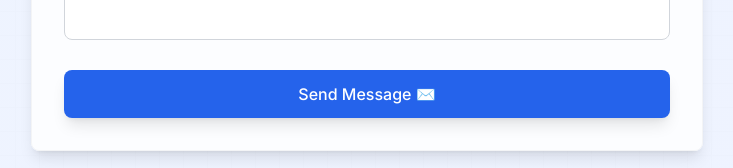
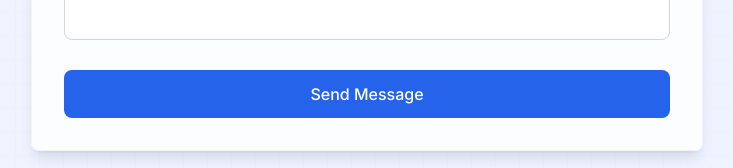
Before and after one commit to jaswanth119/Portfolio, a Next.js app: page / in a window 1280 px wide. Shown: the part 5623-5791 px from the top of the page, without its empty margins (273-1006 px from the left). Built offline with nearby package versions, Linux system fonts and the light colour scheme.

Commit message:
Added EmailJS integration for contact form

```diff
--- a/package.json
+++ b/package.json
@@ -14,8 +14,11 @@
     "deploy": "next build && npx firebase deploy"
   },
   "dependencies": {
+    "@emailjs/browser": "^4.4.1",
+    "@sendgrid/mail": "^8.1.4",
     "firebase": "^11.6.0",
     "next": "15.2.4",
+    "nodemailer": "^6.10.0",
     "react": "^19.0.0",
     "react-dom": "^19.0.0"
   },
@@ -23,6 +26,7 @@
     "@eslint/eslintrc": "^3",
     "@tailwindcss/postcss": "^4",
     "@types/node": "^20",
+    "@types/nodemailer": "^6.4.17",
     "@types/react": "^19",
     "@types/react-dom": "^19",
     "autoprefixer": "^10.4.14",
--- a/src/components/Contact.tsx
+++ b/src/components/Contact.tsx
@@ -1,6 +1,8 @@
 'use client';
 
-import React, { useState } from 'react';
+import React, { useState, useEffect } from 'react';
+import emailjs from '@emailjs/browser';
+import { emailConfig } from '../lib/emailjs';
 
 const Contact = () => {
   const [formData, setFormData] = useState({
@@ -9,15 +11,39 @@ const Contact = () => {
     message: ''
   });
   const [showSuccess, setShowSuccess] = useState(false);
+  const [isSubmitting, setIsSubmitting] = useState(false);
+  const [error, setError] = useState('');
 
-  const handleSubmit = (e: React.FormEvent) => {
+  useEffect(() => {
+    emailjs.init(emailConfig.publicKey);
+  }, []);
+
+  const handleSubmit = async (e: React.FormEvent) => {
     e.preventDefault();
-    // Here you would typically send the form data to your backend
-    console.log('Form submitted:', formData);
-    setShowSuccess(true);
-    setFormData({ name: '', email: '', message: '' });
-    // Don't scroll to top
-    setTimeout(() => setShowSuccess(false), 5000); // Hide message after 5 seconds
+    setIsSubmitting(true);
+    setError('');
+
+    try {
+      await emailjs.send(
+        emailConfig.serviceId,
+        emailConfig.templateId,
+        {
+          name: formData.name,
+          email: formData.email,
+          message: formData.message,
+          date: new Date().toLocaleDateString()
+        }
+      );
+
+      setShowSuccess(true);
+      setFormData({ name: '', email: '', message: '' });
+      setTimeout(() => setShowSuccess(false), 5000);
+    } catch (err) {
+      setError('Failed to send message. Please try again later.');
+      setTimeout(() => setError(''), 5000);
+    } finally {
+      setIsSubmitting(false);
+    }
   };
 
   const handleChange = (e: React.ChangeEvent<HTMLInputElement | HTMLTextAreaElement>) => {
@@ -43,6 +69,13 @@ const Contact = () => {
               </p>
               <p className="text-sm mt-2">
                 Thanks for reaching out! I&apos;ll get back to you soon 💌
+              </p>
+            </div>
+          )}
+          {error && (
+            <div className="mb-8 bg-red-100 border border-red-200 text-red-700 px-6 py-4 rounded-lg animate-bounce-in text-center">
+              <p className="text-lg font-medium">
+                ❌ {error}
               </p>
             </div>
           )}
@@ -100,11 +133,14 @@ const Contact = () => {
             </div>
             <button
               type="submit"
-              className="w-full bg-blue-600 text-white py-3 px-6 rounded-lg hover:bg-blue-700
-                       transform hover:-translate-y-1 transition-all duration-300 shadow-lg
-                       hover:shadow-xl font-medium"
+              disabled={isSubmitting}
+              className={`w-full py-3 px-6 rounded-lg text-white font-medium
+                       transition-all duration-200 transform hover:scale-[1.02]
+                       ${isSubmitting
+                         ? 'bg-blue-400 cursor-not-allowed'
+                         : 'bg-blue-600 hover:bg-blue-700 active:scale-[0.98]'}`}
             >
-              Send Message ✉️
+              {isSubmitting ? 'Sending...' : 'Send Message'}
             </button>
           </form>
         </div>
--- /dev/null
+++ b/src/lib/emailjs.ts
@@ -0,0 +1,5 @@
+export const emailConfig = {
+    publicKey: 'UFCE6sqWaV_6OrLas',
+    serviceId: 'service_kgymbij',
+    templateId: 'template_lhc4qom',
+};
```
Also changed, not shown: 1 other file (tests, documents, lock files or other folders).
